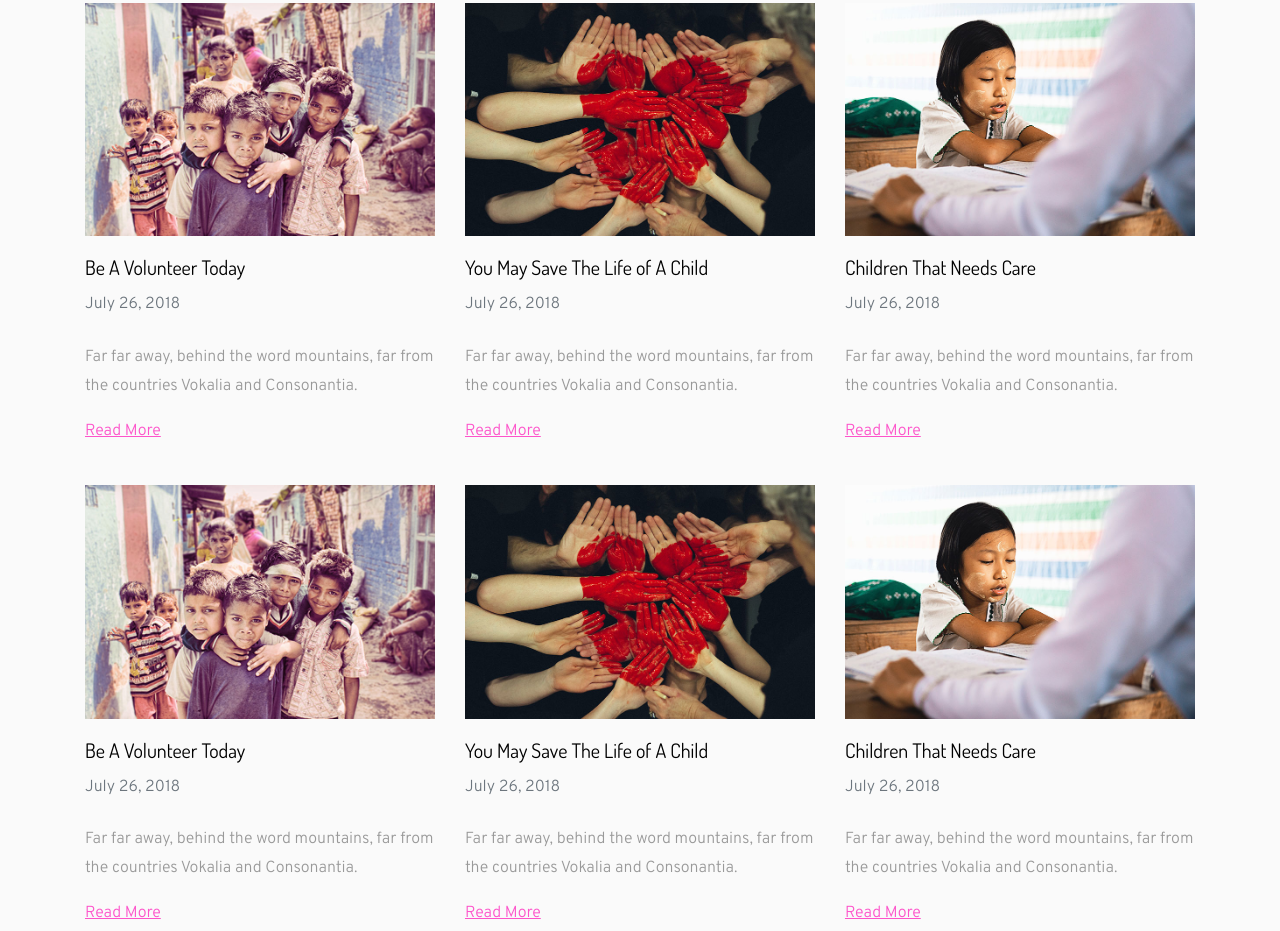
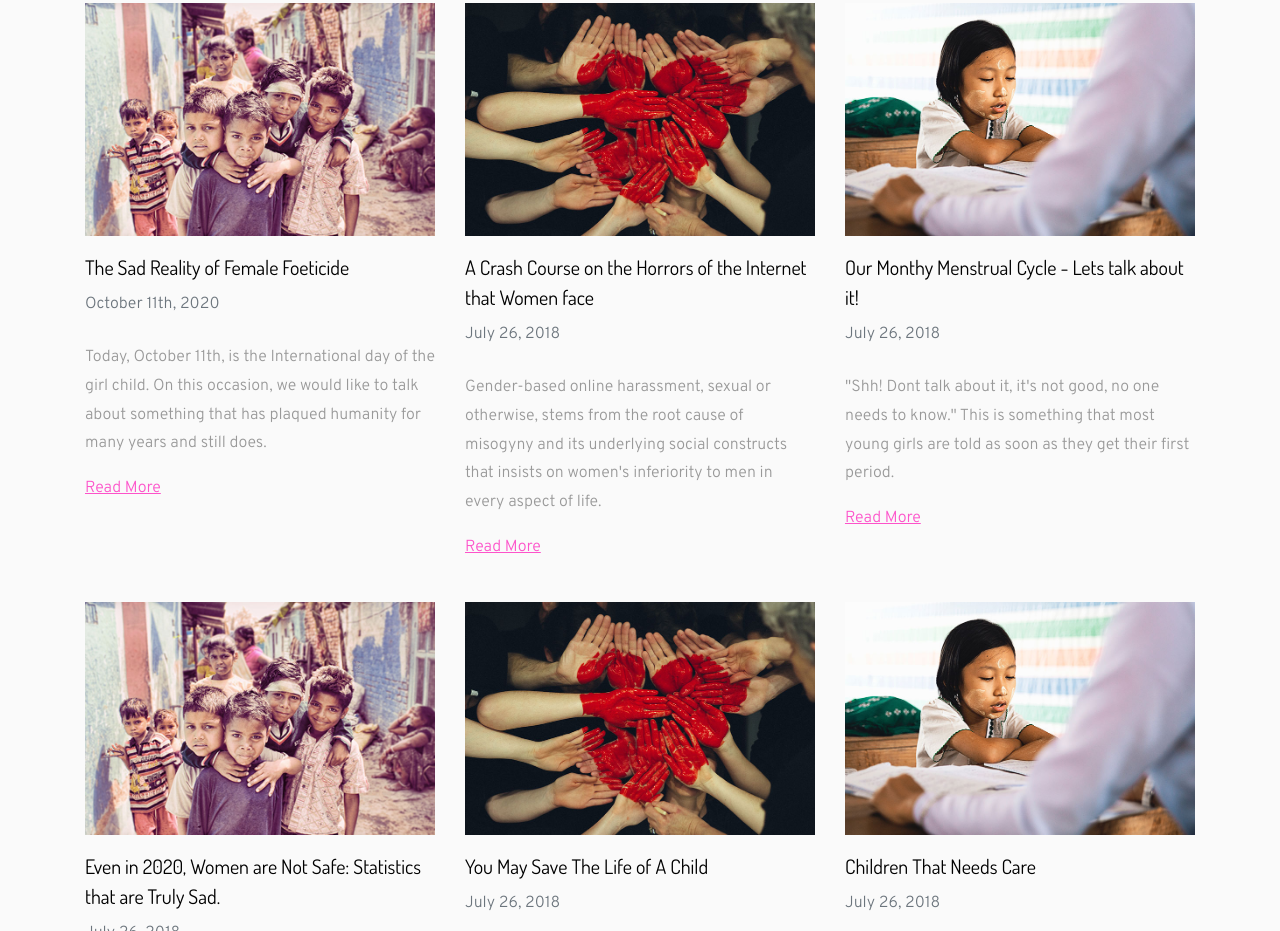
Before and after one commit to SuyogM7/GirlUpAthena, a plain HTML site: page blog.html in a window 1280 px wide. Shown: the part 761-1692 px from the top of the page. Drawn offline with Linux system fonts and the light colour scheme; some packages are replaced by stand-ins of ours; no server answers; files whose address does not match are found by name.

Commit message:
Update blog.html

```diff
--- a/blog.html
+++ b/blog.html
@@ -70,12 +70,12 @@
       <div class="row">
         <div class="col-12 col-sm-6 col-md-6 col-lg-4 mb-4 mb-lg-0">
           <div class="post-entry">
-            <a href="blog-single.html" class="mb-3 img-wrap">
+            <a href="article1.html" class="mb-3 img-wrap">
               <img src="images/img_4.jpg" alt="Image placeholder" class="img-fluid">
             </a>
-            <h3><a href="#">Be A Volunteer Today</a></h3>
-            <span class="date mb-4 d-block text-muted">July 26, 2018</span>
-            <p>Far far away, behind the word mountains, far from the countries Vokalia and Consonantia.</p>
+            <h3><a href="#">The Sad Reality of Female Foeticide</a></h3>
+            <span class="date mb-4 d-block text-muted">October 11th, 2020</span>
+            <p>Today, October 11th, is the International day of the girl child. On this occasion, we would like to talk about something that has plaqued humanity for many years and still does.</p>
             <p><a href="#" class="link-underline">Read More</a></p>
           </div>
         </div>
@@ -84,9 +84,9 @@
             <a href="blog-single.html" class="mb-3 img-wrap">
               <img src="images/img_5.jpg" alt="Image placeholder" class="img-fluid">
             </a>
-            <h3><a href="#">You May Save The Life of A Child</a></h3>
+            <h3><a href="#">A Crash Course on the Horrors of the Internet that Women face</a></h3>
             <span class="date mb-4 d-block text-muted">July 26, 2018</span>
-            <p>Far far away, behind the word mountains, far from the countries Vokalia and Consonantia.</p>
+            <p>Gender-based online harassment, sexual or otherwise, stems from the root cause of misogyny and its underlying social constructs that insists on women's inferiority to men in every aspect of life.</p>
             <p><a href="#" class="link-underline">Read More</a></p>
           </div>
         </div>
@@ -95,9 +95,9 @@
             <a href="blog-single.html" class="mb-3 img-wrap">
               <img src="images/img_6.jpg" alt="Image placeholder" class="img-fluid">
             </a>
-            <h3><a href="#">Children That Needs Care</a></h3>
+            <h3><a href="#">Our Monthy Menstrual Cycle - Lets talk about it!</a></h3>
             <span class="date mb-4 d-block text-muted">July 26, 2018</span>
-            <p>Far far away, behind the word mountains, far from the countries Vokalia and Consonantia.</p>
+            <p>"Shh! Dont talk about it, it's not good, no one needs to know." This is something that most young girls are told as soon as they get their first period.</p>
             <p><a href="#" class="link-underline">Read More</a></p>
           </div>
         </div>
@@ -107,9 +107,9 @@
             <a href="blog-single.html" class="mb-3 img-wrap">
               <img src="images/img_4.jpg" alt="Image placeholder" class="img-fluid">
             </a>
-            <h3><a href="#">Be A Volunteer Today</a></h3>
+            <h3><a href="#">Even in 2020, Women are Not Safe: Statistics that are Truly Sad.</a></h3>
             <span class="date mb-4 d-block text-muted">July 26, 2018</span>
-            <p>Far far away, behind the word mountains, far from the countries Vokalia and Consonantia.</p>
+            <p>Empirical evidence shows that globally, 7 percent of women have been sexually assaulted by someone other than a partner and as many as 38 percent of murders of women are committed by an intimate partner. </p>
             <p><a href="#" class="link-underline">Read More</a></p>
           </div>
         </div>
```
